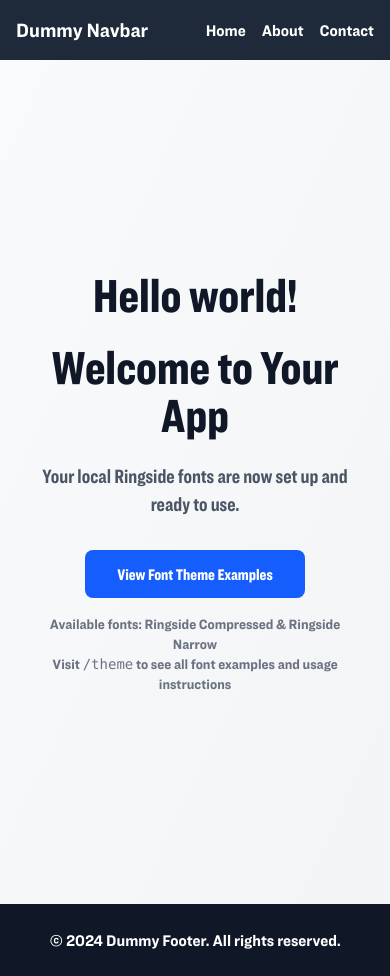
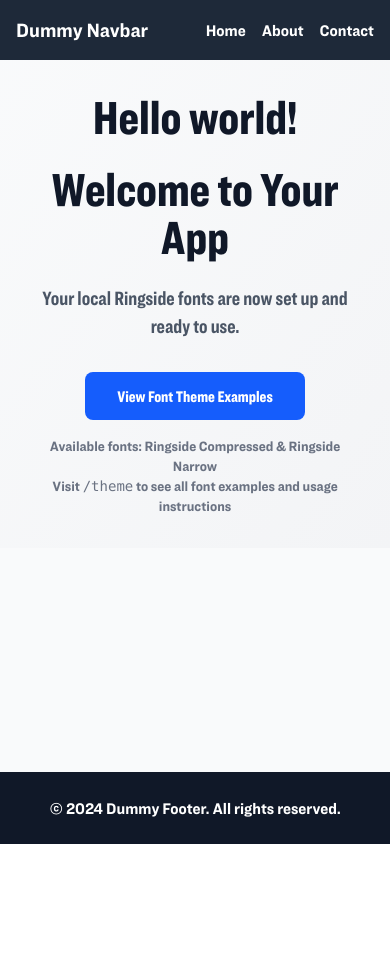
Before and after one commit to AshikShuvo/pizza-next, a Next.js app: page /en in a window 390 px wide. After the commit the page ends 844 px from the top, so only its background shows below. Built offline with nearby package versions, Linux system fonts and the light colour scheme.

Commit message:
Update main layout structure by replacing <main> with <div> for improved styling consistency and responsiveness.

```diff
--- a/app/[locale]/page.tsx
+++ b/app/[locale]/page.tsx
@@ -16,7 +16,7 @@
   const t = useTranslations('HomePage');
 
   return (
-    <main className="min-h-screen flex items-center justify-center bg-gradient-to-br from-gray-50 to-gray-100">
+    <div className="min-h-full flex items-center justify-center bg-gradient-to-br from-gray-50 to-gray-100">
       <div className="max-w-2xl mx-auto text-center p-8">
         <h1 className="text-5xl font-ringside-compressed-bold mb-6 text-gray-900">{t('title')}</h1>
         <h1 className="text-5xl font-ringside-compressed-bold mb-6 text-gray-900">
@@ -40,6 +40,6 @@
           </div>
         </div>
       </div>
-    </main>
+    </div>
   );
 }
```
